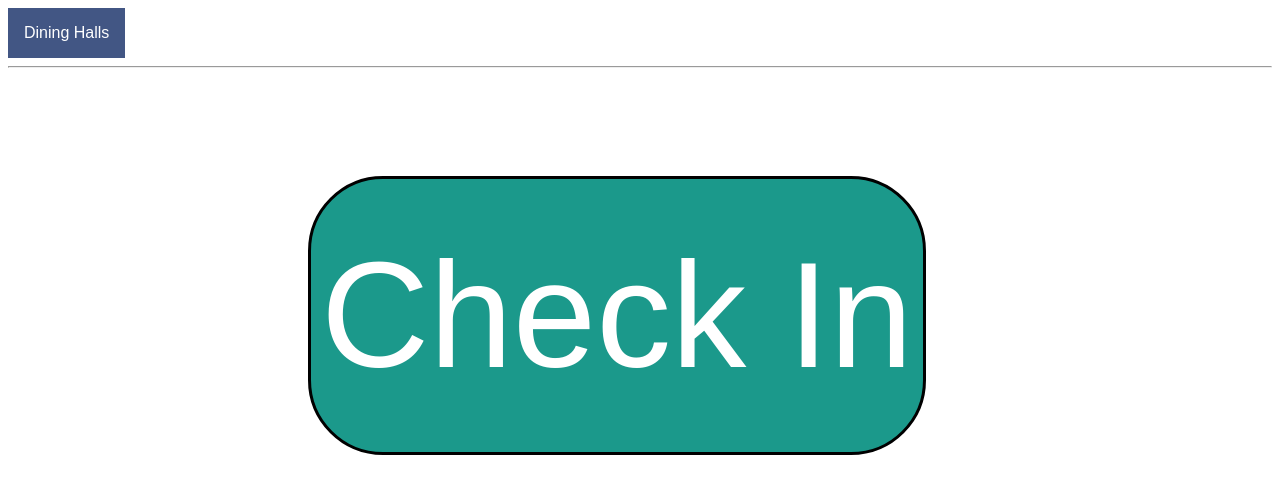
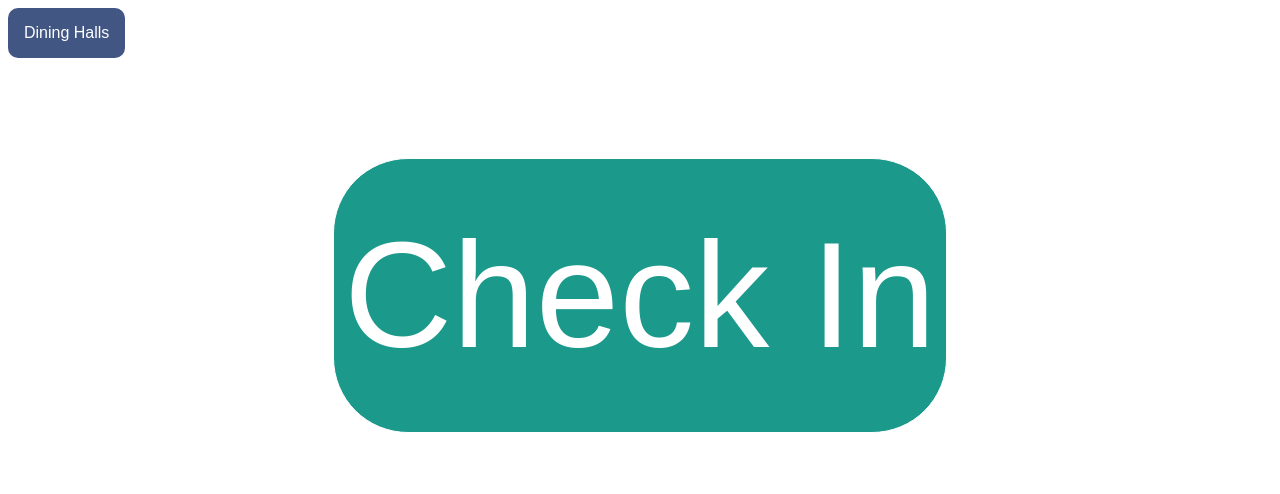
Before and after one commit to MLHDegenerates/DiningHallApp, a Flask app: page / in a window 1280 px wide. Shown: the top 494 px of the page. Run offline with Flask 2, Linux system fonts and the light colour scheme.

Commit message:
css fuckery

```diff
--- a/app/templates/base.html
+++ b/app/templates/base.html
@@ -10,6 +10,7 @@
         font-size: 16px;
         border: none;
         cursor: pointer;
+        border-radius: 10px;
     }
 
     .dropdown {
@@ -45,12 +46,23 @@
         background-color: #5974b2;
     }
 
+    body{
+
+    }
+
+    #top{
+
+
+
+    }
+
     </style>
     <meta charset="UTF-8">
     <title>{{ title }} - Dining Hall App</title>
 
 </head>
 <body>
+<div id = "top">
 <div class="dropdown" id = navBar>
     <button class="dropbtn">Dining Halls</button>
     <div class="dropdown-content">
@@ -59,8 +71,7 @@
         <a href="/Leonard">Leonard Hall</a>
     </div>
 </div>
-<hr>
-
+</div>
 
 
 {% block content %}{% endblock %}
--- a/app/templates/index.html
+++ b/app/templates/index.html
@@ -8,13 +8,15 @@
             color: white;
             padding: 16px;
             font-size: 150px;
-            border: 3px solid black;
+            border: 1px solid white;
             text-align: center;
             border-radius: 75px;
             padding: 50px 10px;
             align: center;
             margin-top: 100px;
-            margin-left: 300px;
+            position: relative;
+            left: 50%;
+            transform: translateX(-50%);
         }
 
         #checkIn:hover{
@@ -26,4 +28,5 @@
     </style>
 
     <button id = "checkIn">Check In</buttonid>
+
 {% endblock %}
```
